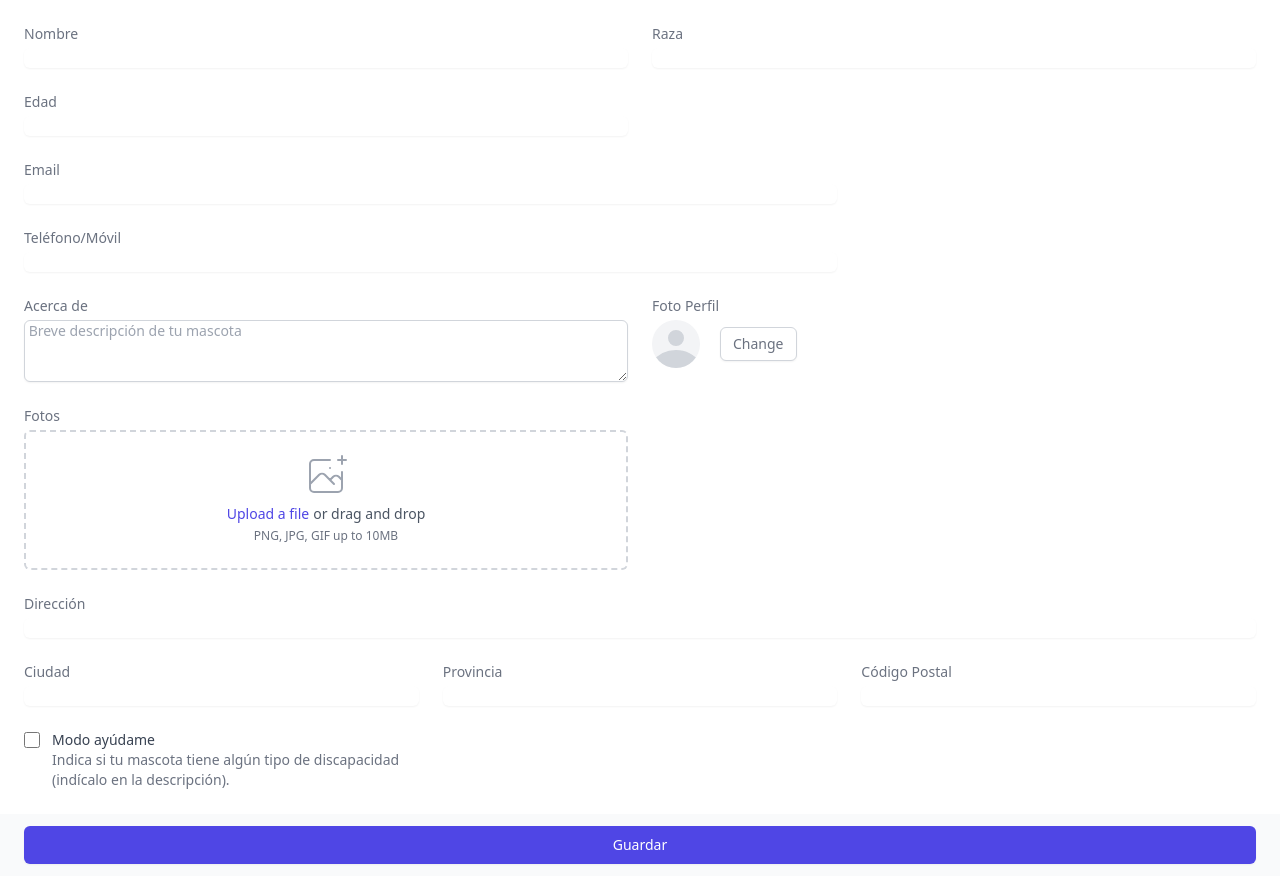
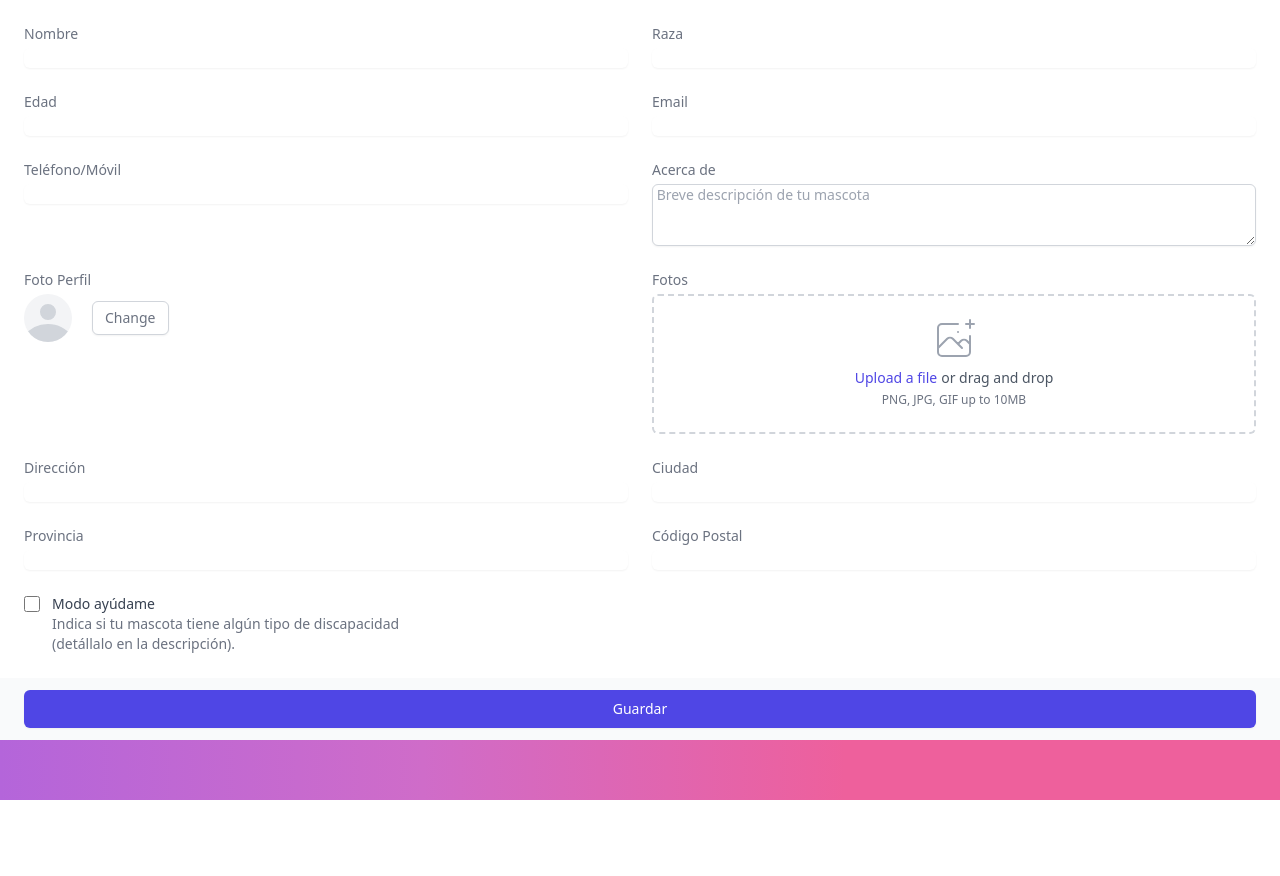
Before and after one commit to sfernandez93/pet-go, a React (Create React App) app: page / in a window 1280 px wide. After the commit the page ends 800 px from the top, so only its background shows below. Built offline with nearby package versions, Linux system fonts and the light colour scheme.

Commit message:
feat: add UploadInput component and refactor

```diff
--- /dev/null
+++ b/src/components/Upload/UploadInput.js
@@ -0,0 +1,20 @@
+const UploadInput = ({ inputTitle, inputName, inputType, inputAutocomplete }) => {
+    return (
+        <div className="col-span-6 sm:col-span-3">
+        <label
+          for={inputName}
+          className="block text-sm font-medium text-gray-500"
+        >
+          {inputTitle}
+        </label>
+        <input
+          type={inputType}
+          name={inputName}
+          id={inputName}
+          autocomplete={inputAutocomplete}
+          className="mt-1 focus:ring-indigo-500 focus:border-indigo-500 block w-full shadow-sm sm:text-sm border-gray-300 rounded-md"
+        ></input>
+      </div>
+    );
+  };
+  export default UploadInput;
--- a/src/views/UploadPet.js
+++ b/src/views/UploadPet.js
@@ -1,4 +1,4 @@
-import UploadPhoto from "../components/Upload/UploadPhoto";
+import UploadInput from "../components/Upload/UploadInput";
 
 const UploadPet = () => {
   return (
@@ -6,85 +6,36 @@ const UploadPet = () => {
     <form className="absolute top-0 left-0 w-full">
       <div className="px-4 py-6 bg-white sm:p-6">
         <div className="grid grid-cols-6 gap-6">
-          <div className="col-span-6 sm:col-span-3">
-            <label
-              for="first-name"
-              className="block text-sm font-medium text-gray-500"
-            >
-              Nombre
-            </label>
-            <input
-              type="text"
-              name="first-name"
-              id="first-name"
-              autocomplete="given-name"
-              className="mt-1 focus:ring-indigo-500 focus:border-indigo-500 block w-full shadow-sm sm:text-sm border-gray-300 rounded-md"
-            ></input>
-          </div>
-
-          <div className="col-span-6 sm:col-span-3">
-            <label
-              for="race"
-              className="block text-sm font-medium text-gray-500"
-            >
-              Raza
-            </label>
-            <input
-              type="text"
-              name="race"
-              id="race"
-              autocomplete="family-name"
-              className="mt-1 focus:ring-indigo-500 focus:border-indigo-500 block w-full shadow-sm sm:text-sm border-gray-300 rounded-md"
-            ></input>
-          </div>
-
-          <div className="col-span-6 sm:col-span-3">
-            <label
-              for="age"
-              className="block text-sm font-medium text-gray-500"
-            >
-              Edad
-            </label>
-            <input
-              type="text"
-              name="age"
-              id="age"
-              autocomplete="family-name"
-              className="mt-1 focus:ring-indigo-500 focus:border-indigo-500 block w-full shadow-sm sm:text-sm border-gray-300 rounded-md"
-            ></input>
-          </div>
-
-          <div className="col-span-6 sm:col-span-4">
-            <label
-              for="email-address"
-              className="block text-sm font-medium text-gray-500"
-            >
-              Email
-            </label>
-            <input
-              type="text"
-              name="email-address"
-              id="email-address"
-              autocomplete="email"
-              className="mt-1 focus:ring-indigo-500 focus:border-indigo-500 block w-full shadow-sm sm:text-sm border-gray-300 rounded-md"
-            ></input>
-          </div>
-
-          <div className="col-span-6 sm:col-span-4">
-            <label
-              for="phone"
-              className="block text-sm font-medium text-gray-500"
-            >
-              Teléfono/Móvil
-            </label>
-            <input
-              type="text"
-              name="phone"
-              id="phone"
-              autocomplete="email"
-              className="mt-1 focus:ring-indigo-500 focus:border-indigo-500 block w-full shadow-sm sm:text-sm border-gray-300 rounded-md"
-            ></input>
-          </div>
+          <UploadInput
+            inputTitle="Nombre"
+            inputName="first-name"
+            inputType="text"
+            inputAutocomplete="given-name"
+          ></UploadInput>
+          <UploadInput
+            inputTitle="Raza"
+            inputName="race"
+            inputType="text"
+            inputAutocomplete="family-name"
+          ></UploadInput>
+          <UploadInput
+            inputTitle="Edad"
+            inputName="age"
+            inputType="text"
+            inputAutocomplete="age"
+          ></UploadInput>
+          <UploadInput
+            inputTitle="Email"
+            inputName="email-address"
+            inputType="email"
+            inputAutocomplete="email"
+          ></UploadInput>
+          <UploadInput
+            inputTitle="Teléfono/Móvil"
+            inputName="phone"
+            inputType="text"
+            inputAutocomplete="phone"
+          ></UploadInput>
 
           <div className="col-span-6 sm:col-span-3">
             <label
@@ -172,69 +123,31 @@ const UploadPet = () => {
             </div>
           </div>
 
-          <div className="col-span-6">
-            <label
-              for="street-address"
-              className="block text-sm font-medium text-gray-500"
-            >
-              Dirección
-            </label>
-            <input
-              type="text"
-              name="street-address"
-              id="street-address"
-              autocomplete="street-address"
-              className="mt-1 focus:ring-indigo-500 focus:border-indigo-500 block w-full shadow-sm sm:text-sm border-gray-300 rounded-md"
-            ></input>
-          </div>
+          <UploadInput
+            inputTitle="Dirección"
+            inputName="street-address"
+            inputType="text"
+            inputAutocomplete="street-address"
+          ></UploadInput>
+          <UploadInput
+            inputTitle="Ciudad"
+            inputName="city"
+            inputType="text"
+            inputAutocomplete="address-level2"
+          ></UploadInput>
+          <UploadInput
+            inputTitle="Provincia"
+            inputName="region"
+            inputType="text"
+            inputAutocomplete="address-level1"
+          ></UploadInput>
+          <UploadInput
+            inputTitle="Código Postal"
+            inputName="postal-code"
+            inputType="text"
+            inputAutocomplete="postal-code"
+          ></UploadInput>
 
-          <div className="col-span-6 sm:col-span-6 lg:col-span-2">
-            <label
-              for="city"
-              className="block text-sm font-medium text-gray-500"
-            >
-              Ciudad
-            </label>
-            <input
-              type="text"
-              name="city"
-              id="city"
-              autocomplete="address-level2"
-              className="mt-1 focus:ring-indigo-500 focus:border-indigo-500 block w-full shadow-sm sm:text-sm border-gray-300 rounded-md"
-            ></input>
-          </div>
-
-          <div className="col-span-6 sm:col-span-3 lg:col-span-2">
-            <label
-              for="region"
-              className="block text-sm font-medium text-gray-500"
-            >
-              Provincia
-            </label>
-            <input
-              type="text"
-              name="region"
-              id="region"
-              autocomplete="address-level1"
-              className="mt-1 focus:ring-indigo-500 focus:border-indigo-500 block w-full shadow-sm sm:text-sm border-gray-300 rounded-md"
-            ></input>
-          </div>
-
-          <div className="col-span-6 sm:col-span-3 lg:col-span-2">
-            <label
-              for="postal-code"
-              className="block text-sm font-medium text-gray-500"
-            >
-              Código Postal
-            </label>
-            <input
-              type="text"
-              name="postal-code"
-              id="postal-code"
-              autocomplete="postal-code"
-              className="mt-1 focus:ring-indigo-500 focus:border-indigo-500 block w-full shadow-sm sm:text-sm border-gray-300 rounded-md"
-            ></input>
-          </div>
           <div class="flex items-start col-span-6 sm:col-span-3 lg:col-span-2 ">
             <div class="flex items-center h-5">
               <input
@@ -249,7 +162,8 @@ const UploadPet = () => {
                 Modo ayúdame
               </label>
               <p class="text-gray-500">
-                Indica si tu mascota tiene algún tipo de discapacidad (indícalo en la descripción).
+                Indica si tu mascota tiene algún tipo de discapacidad (detállalo
+                en la descripción).
               </p>
             </div>
           </div>
```
